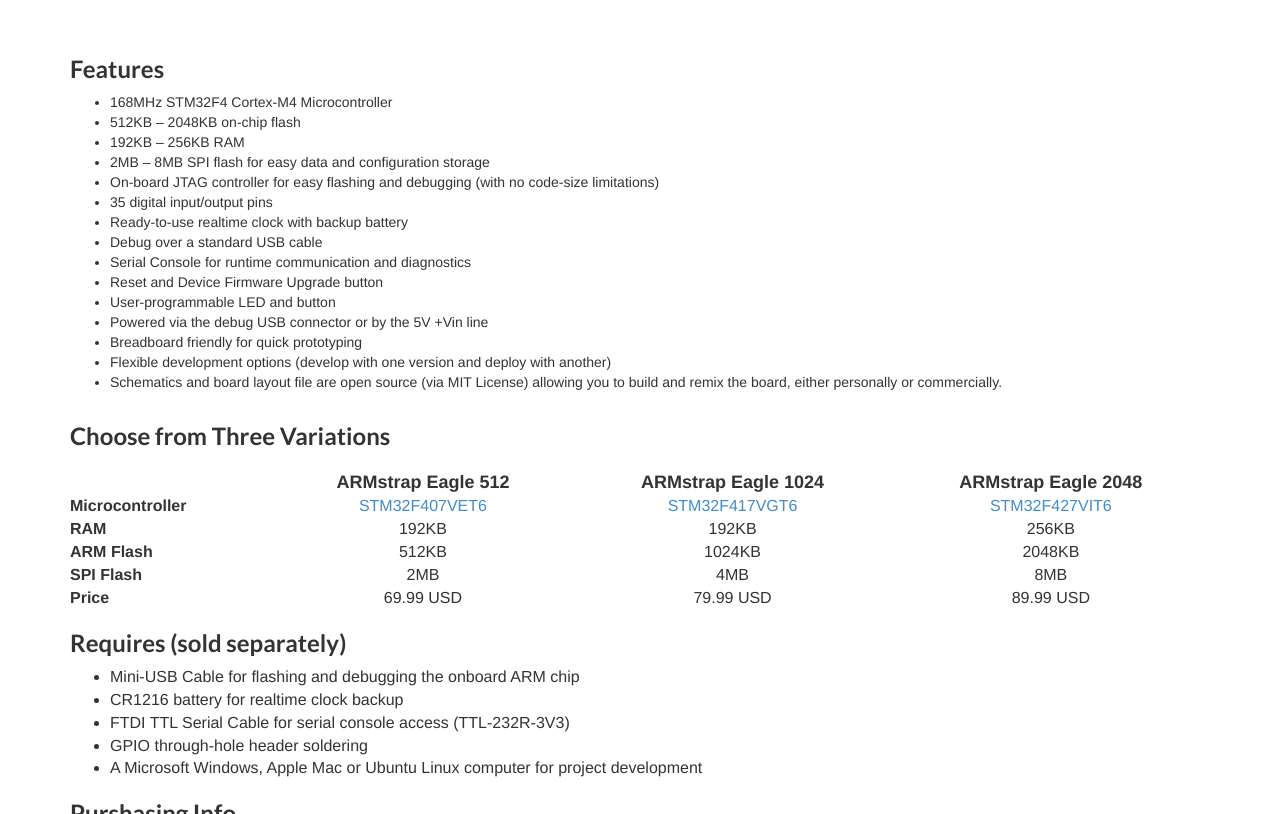
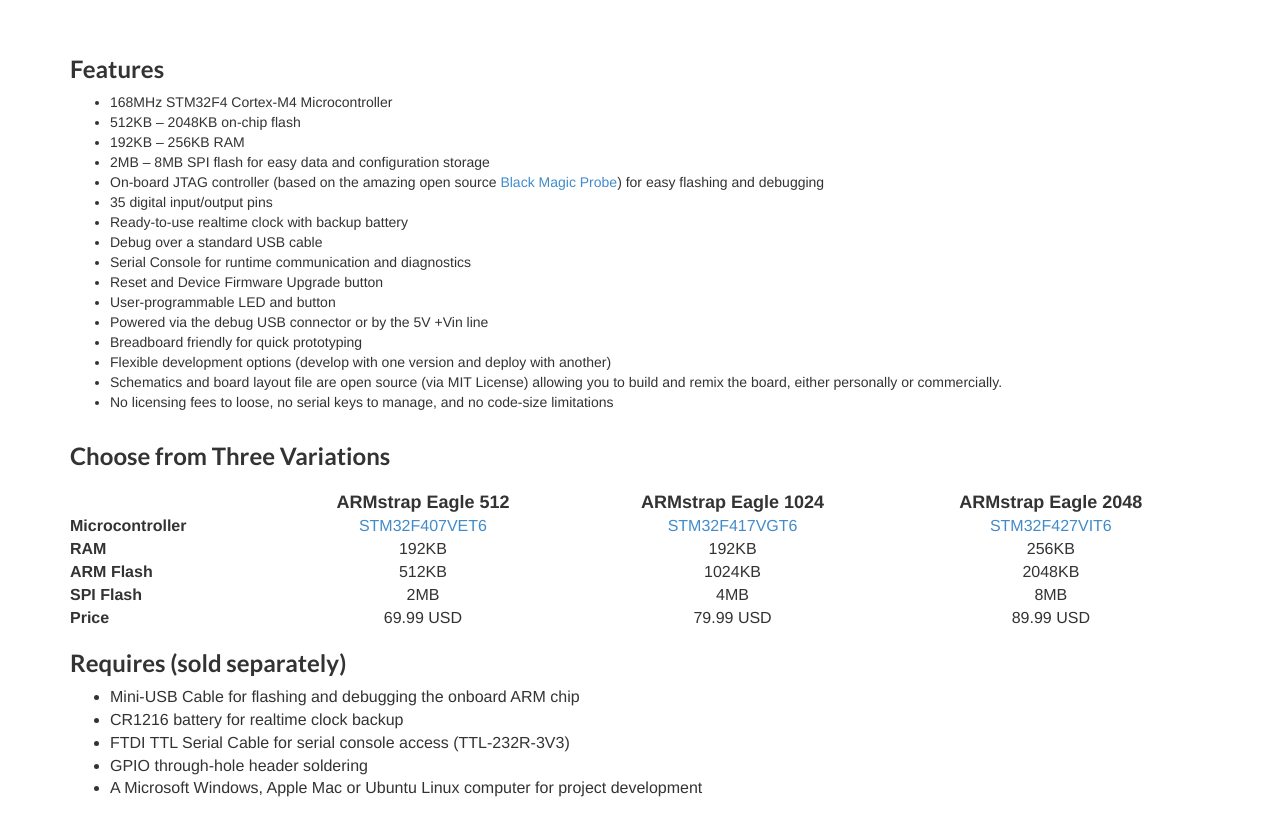
Before and after one commit to armstrap/armstrap.github.io, a Jekyll site: the page built from eagle.md, in a window 1280 px wide and 900 px high, scrolled down 1281 px, cut to the strip 86-900 px from the top of the window. Built offline with Jekyll 4.4.1, drawn with Linux system fonts in a browser that asks for light colours; nearby versions of some CDN libraries; library files that are not in the unit come from our copies; some of the changed lines change nothing that is shown.

Commit message:
Making credit to BlackMagic probe more clear, as it should be

```diff
--- a/eagle.md
+++ b/eagle.md
@@ -18,7 +18,7 @@
     - 512KB – 2048KB on-chip flash
     - 192KB – 256KB RAM
     - 2MB – 8MB SPI flash for easy data and configuration storage
-    - On-board JTAG controller for easy flashing and debugging (with no code-size limitations)
+    - On-board JTAG controller (based on the amazing open source <a href="http://www.blacksphere.co.nz/main/blackmagic" target="_blank">Black Magic Probe</a>) for easy flashing and debugging
     - 35 digital input/output pins
     - Ready-to-use realtime clock with backup battery
     - Debug over a standard USB cable
@@ -29,6 +29,7 @@
     - Breadboard friendly for quick prototyping
     - Flexible development options (develop with one version and deploy with another)
     - Schematics and board layout file are open source (via MIT License) allowing you to build and remix the board, either personally or commercially.
+    - No licensing fees to loose, no serial keys to manage, and no code-size limitations
 documents:
     - title: Hardware Overview
       url: http://docs.armstrap.org/en/latest/hardware-overview.html#armstrap-eagle
@@ -59,7 +60,7 @@
 
 |                    | ARMstrap Eagle 512  | ARMstrap Eagle 1024 | ARMstrap Eagle 2048 |
 |--------------------|:-------------------:|:-------------------:|:-------------------:|
-| **Microcontroller**| [STM32F407VET6][1]  | [STM32F417VGT6][2]  | [STM32F427VIT6][3]  |
+| **Microcontroller**| [STM32F407VET6][2]  | [STM32F417VGT6][3]  | [STM32F427VIT6][4]  |
 | **RAM**            | 192KB               | 192KB               | 256KB               |
 | **ARM Flash**      | 512KB               | 1024KB              | 2048KB              |
 | **SPI Flash**      | 2MB                 | 4MB                 | 8MB                 |
@@ -81,7 +82,7 @@
 * **Ships In:** 1-3 Business Days
 * **Method of Payment:** PayPal
 
-
-[1]: http://www.st.com/web/en/resource/technical/document/datasheet/DM00037051.pdf
-[2]: http://www.st.com/web/en/resource/technical/document/datasheet/DM00035129.pdf
-[3]: http://www.st.com/web/en/resource/technical/document/datasheet/DM00071990.pdf
+[1]: http://www.blacksphere.co.nz/main/blackmagic
+[2]: http://www.st.com/web/en/resource/technical/document/datasheet/DM00037051.pdf
+[3]: http://www.st.com/web/en/resource/technical/document/datasheet/DM00035129.pdf
+[4]: http://www.st.com/web/en/resource/technical/document/datasheet/DM00071990.pdf
```
Also changed, not shown: 404.md (+1 -1 lines), downloads.md (+1 -1 lines).
